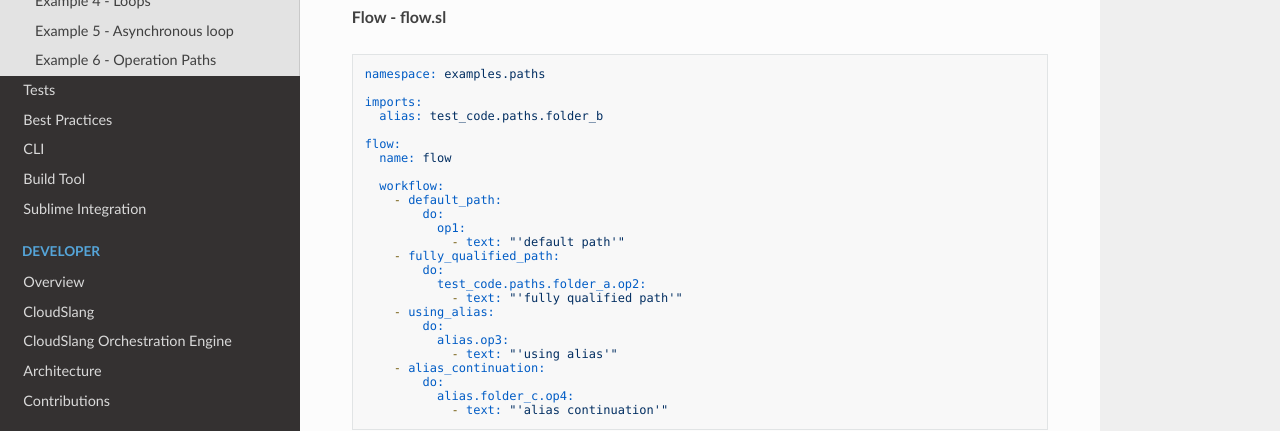
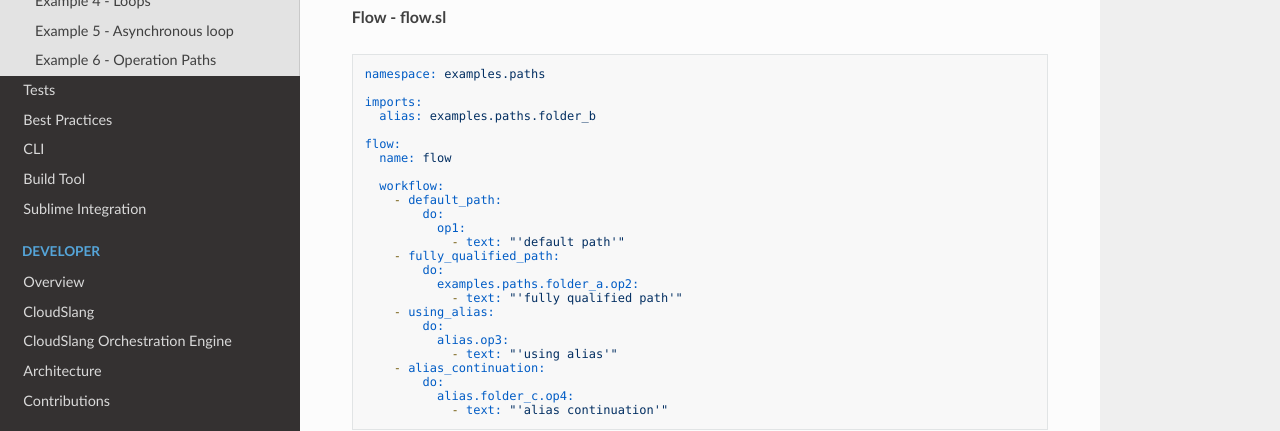
Before and after one commit to CloudSlang/docs, an MkDocs documentation site: the page built from docs/cloudslang_examples.md, in a window 1280 px wide and 900 px high, scrolled down 6984 px. Shown: the part 151-582 px from the top of the window. Built offline with MkDocs 1.6.1, drawn with Linux system fonts in a browser that asks for light colours; nearby versions of some CDN libraries; old or Windows-style settings are respelled for this version of MkDocs.

Commit message:
fixed mistakes
Signed-off-by: Sam Markowitz <sam.markowitz@hp.com>

```diff
--- a/docs/cloudslang_examples.md
+++ b/docs/cloudslang_examples.md
@@ -400,7 +400,7 @@ This example uses the following folder structure:
 namespace: examples.paths
 
 imports:
-  alias: test_code.paths.folder_b
+  alias: examples.paths.folder_b
 
 flow:
   name: flow
@@ -412,7 +412,7 @@ flow:
             - text: "'default path'"
     - fully_qualified_path:
         do:
-          test_code.paths.folder_a.op2:
+          examples.paths.folder_a.op2:
             - text: "'fully qualified path'"
     - using_alias:
         do:
```
Also changed, not shown: docs/cloudslang_dsl_reference.md (+1 -1 lines).
